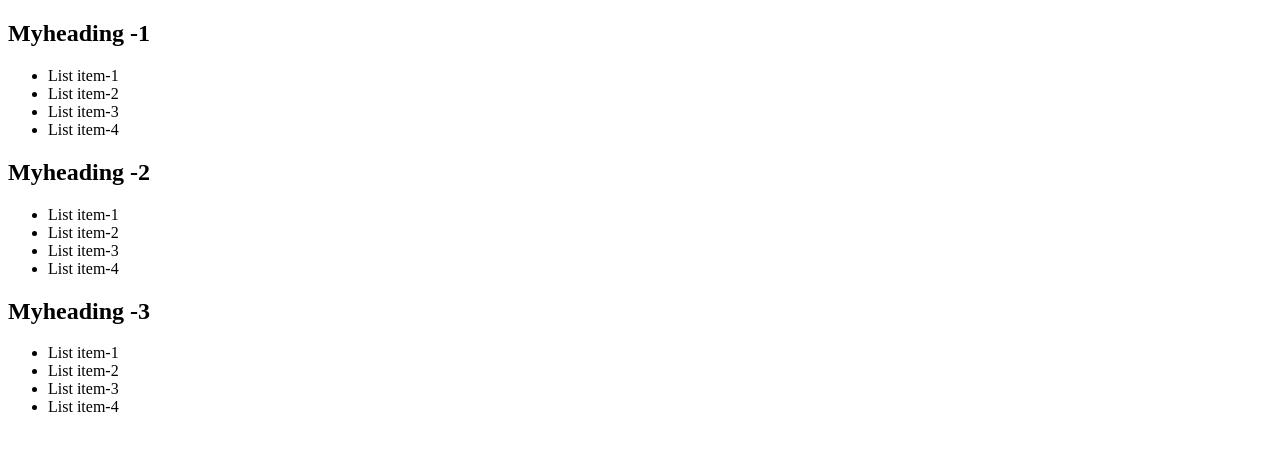
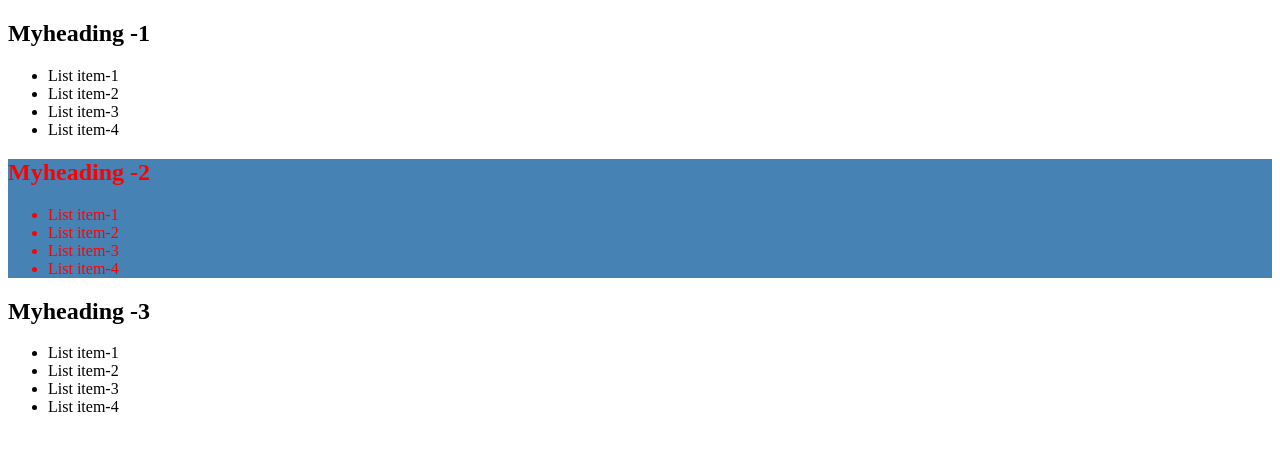
Before and after one commit to raselASrock/tour-of-DOM, a plain HTML site: page sumurry.html in a window 1280 px wide. Drawn offline with Linux system fonts and the light colour scheme.

Commit message:
final-code

```diff
--- a/js/second.js
+++ b/js/second.js
@@ -4,3 +4,9 @@ console.log(allLi);
 
 const allTitles = document.getElementsByClassName("section-title");
 console.log(allTitles);
+
+const secondSection = document.getElementById("second-list");
+console.log(secondSection);
+
+secondSection.style.color = "red";
+secondSection.style.backgroundColor = 'steelblue'
--- a/sumurry.html
+++ b/sumurry.html
@@ -17,7 +17,7 @@
                 <li>List item-4</li>
             </ul>
         </section>
-        <section>
+        <section id="second-list" >
             <h1 class="section-title">Myheading -2</h1>
             <ul>
                 <li>List item-1</li>
```
